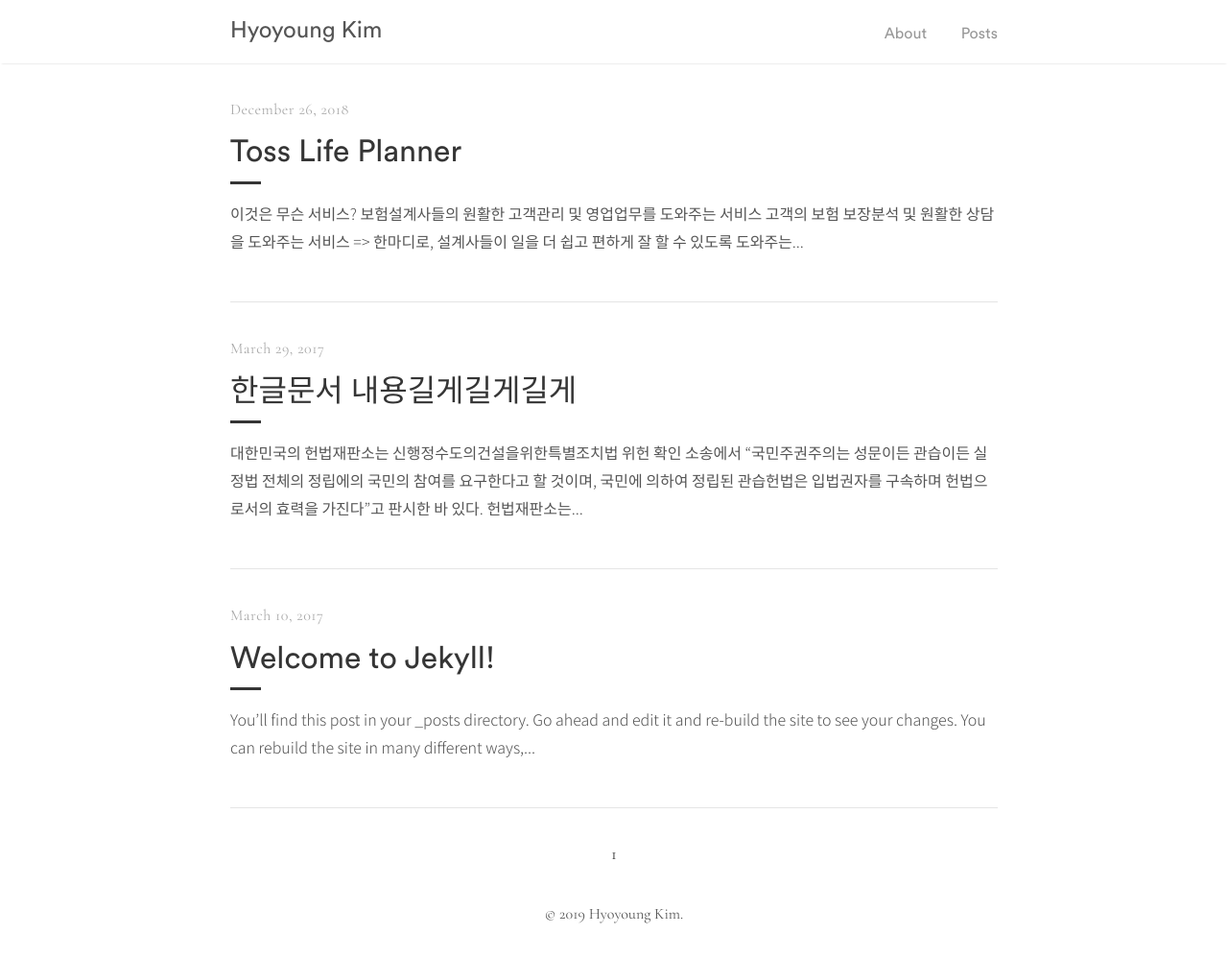
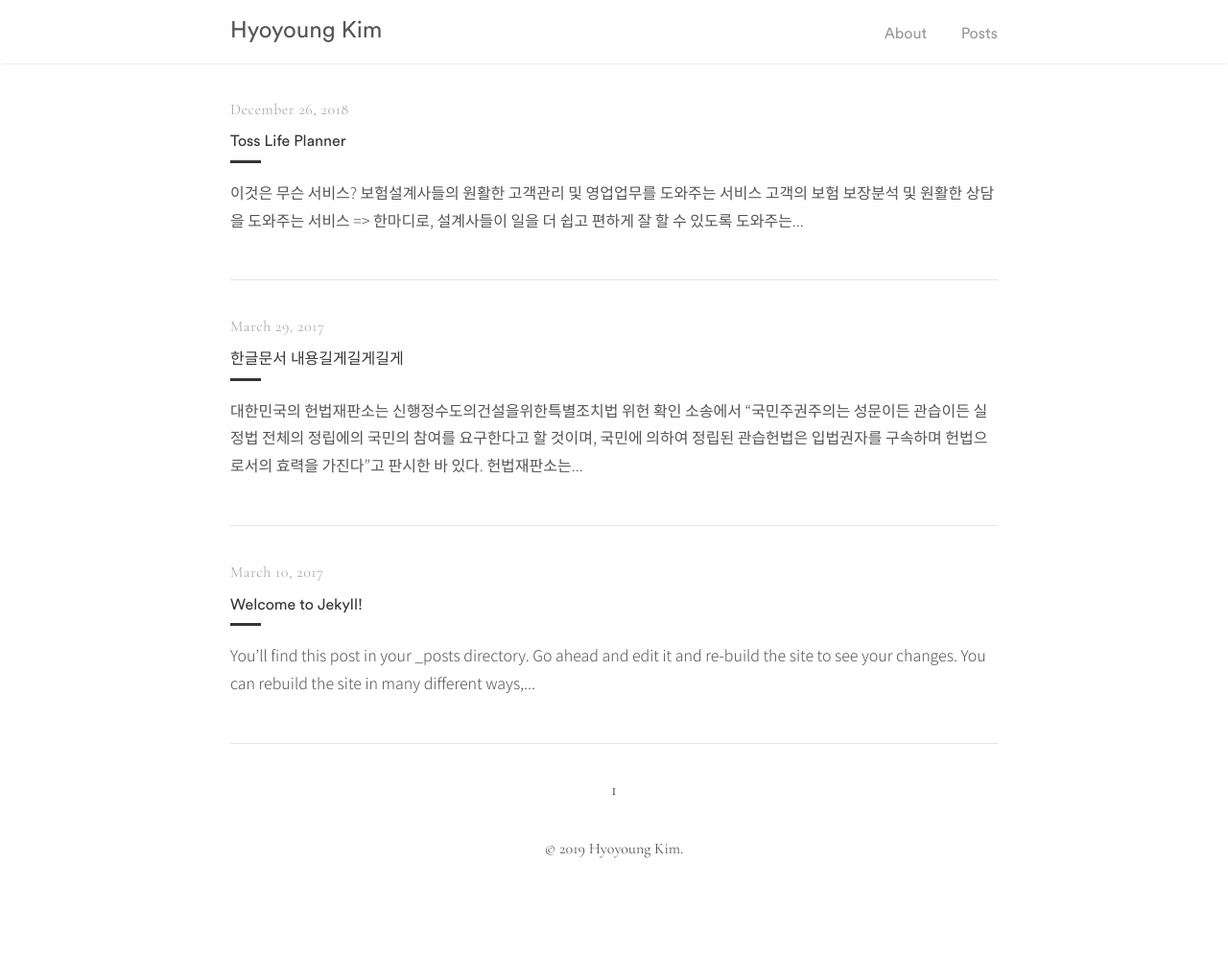
Before and after one commit to hyngkm/hyngkm.github.io, a Jekyll site: the page built from index.html, in a window 1280 px wide. Shown: the whole page at 96% size. Built offline with Jekyll 4.4.1, drawn with Linux system fonts in a browser that asks for light colours; some web fonts are replaced; the list of posts is cut into pages by our own code; after the commit the page ends 931 px from its top, so only the background shows below that.

Commit message:
Update _catalogue.scss

```diff
--- a/_sass/tale/_catalogue.scss
+++ b/_sass/tale/_catalogue.scss
@@ -25,7 +25,7 @@
     color: $default-shade;
     display: block;
     font-family: $sans-serif;
-    font-size: 2rem;
+    font-size: 1rem;
     font-weight: normal;
     letter-spacing: 0px;
     margin: .5rem 0;
```
